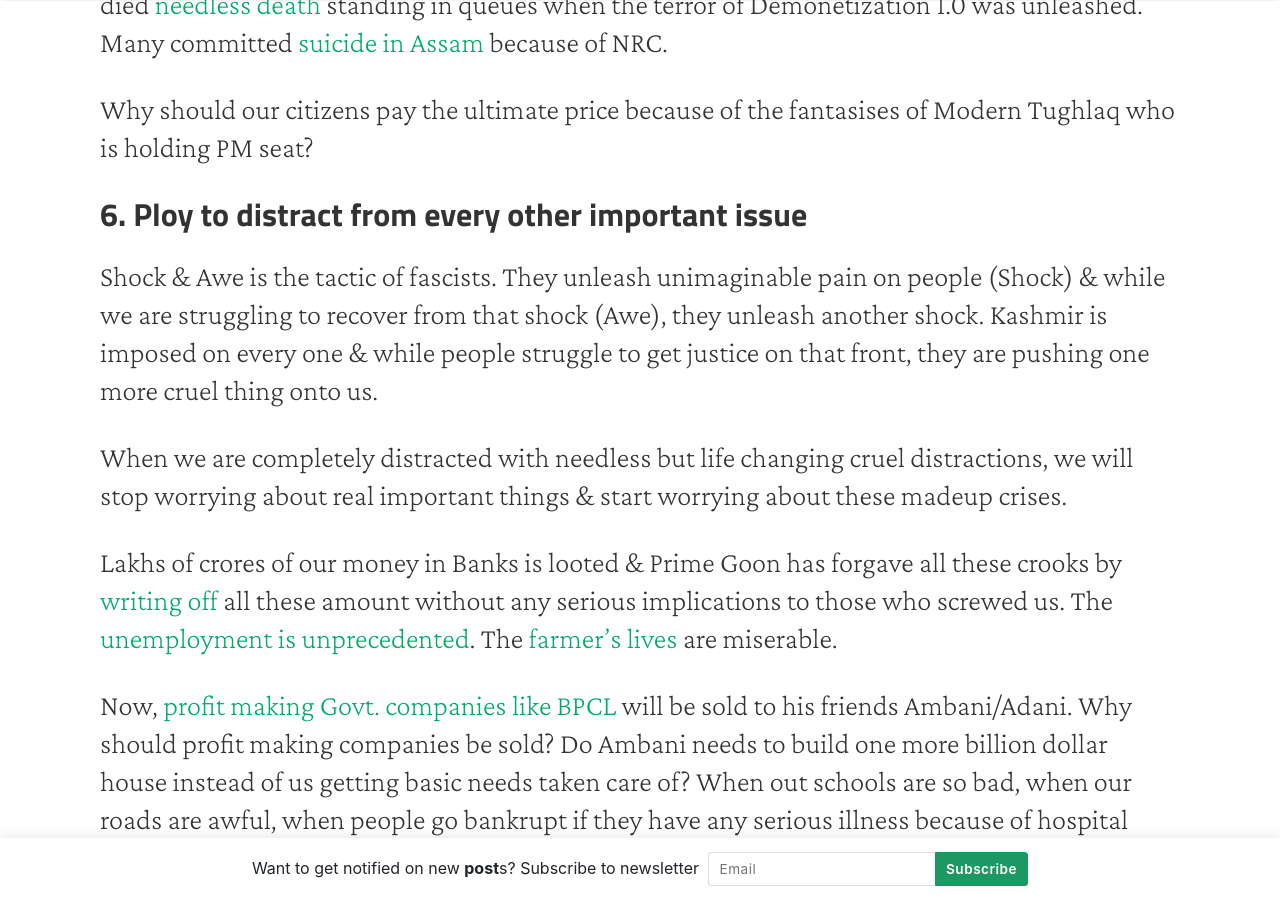
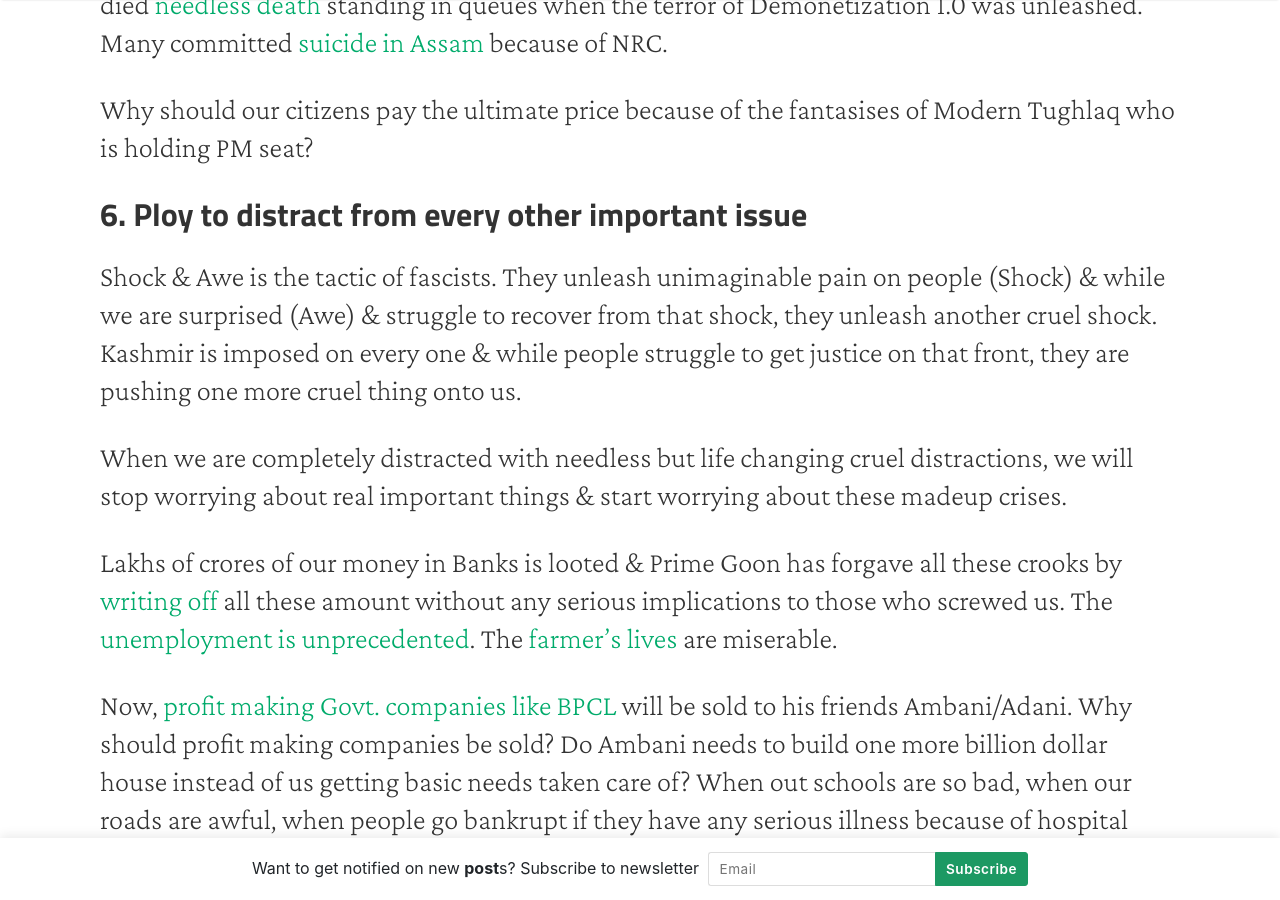
Before and after one commit to thekalinga/thekalinga.in, a Jekyll site: the page built from _posts/2019-11-24-why-fascist-nrc-should-be-opposed/2019-11-24-why-fascist-nrc-should-be-opposed.md, in a window 1280 px wide and 900 px high, scrolled down 5933 px. Built offline with Jekyll 4.4.1, drawn with Linux system fonts in a browser that asks for light colours; nearby versions of some CDN libraries.

Commit message:
fixed minor issue

```diff
--- a/_posts/2019-11-24-why-fascist-nrc-should-be-opposed/2019-11-24-why-fascist-nrc-should-be-opposed.md
+++ b/_posts/2019-11-24-why-fascist-nrc-should-be-opposed/2019-11-24-why-fascist-nrc-should-be-opposed.md
@@ -146,7 +146,7 @@ Why should our citizens pay the ultimate price because of the fantasises of Mode
 ## 6. Ploy to distract from every other important issue
 
 Shock & Awe is the tactic of fascists.
-They unleash unimaginable pain on people (Shock) & while we are struggling to recover from that shock (Awe), they unleash another shock.
+They unleash unimaginable pain on people (Shock) & while we are surprised (Awe) & struggle to recover from that shock, they unleash another cruel shock.
 Kashmir is imposed on every one & while people struggle to get justice on that front, they are pushing one more cruel thing onto us.
 
 When we are completely distracted with needless but life changing cruel distractions, we will stop worrying about real important things & start worrying about these madeup crises.
```
